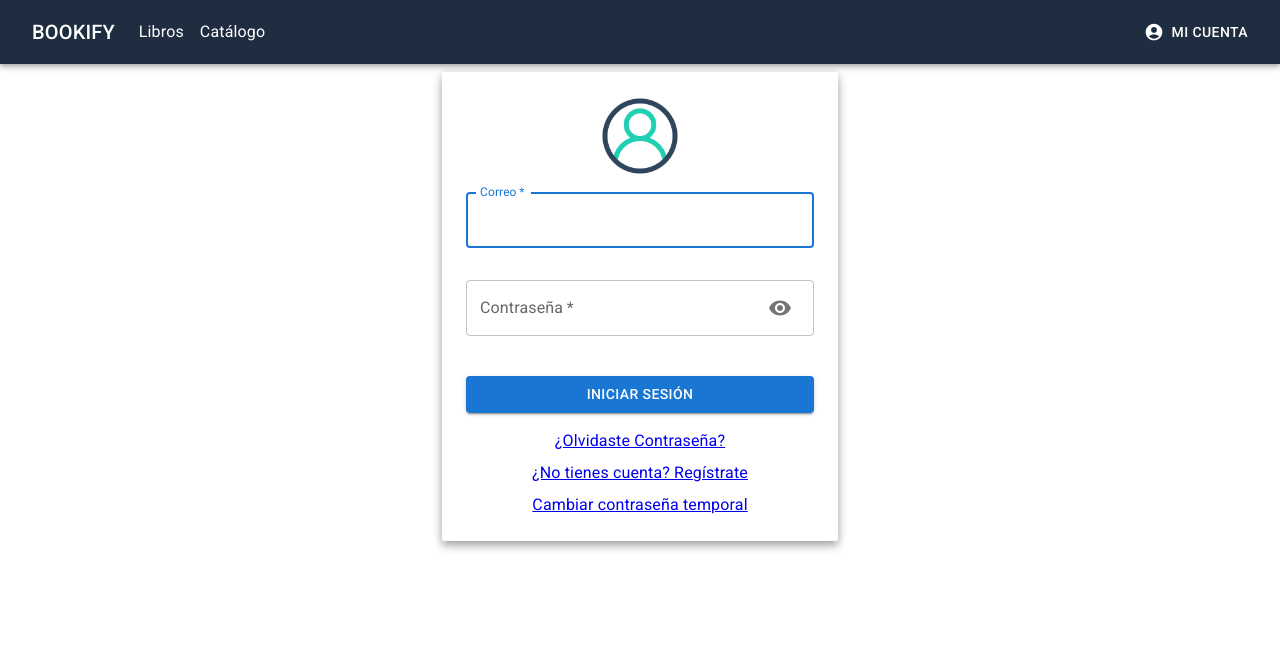
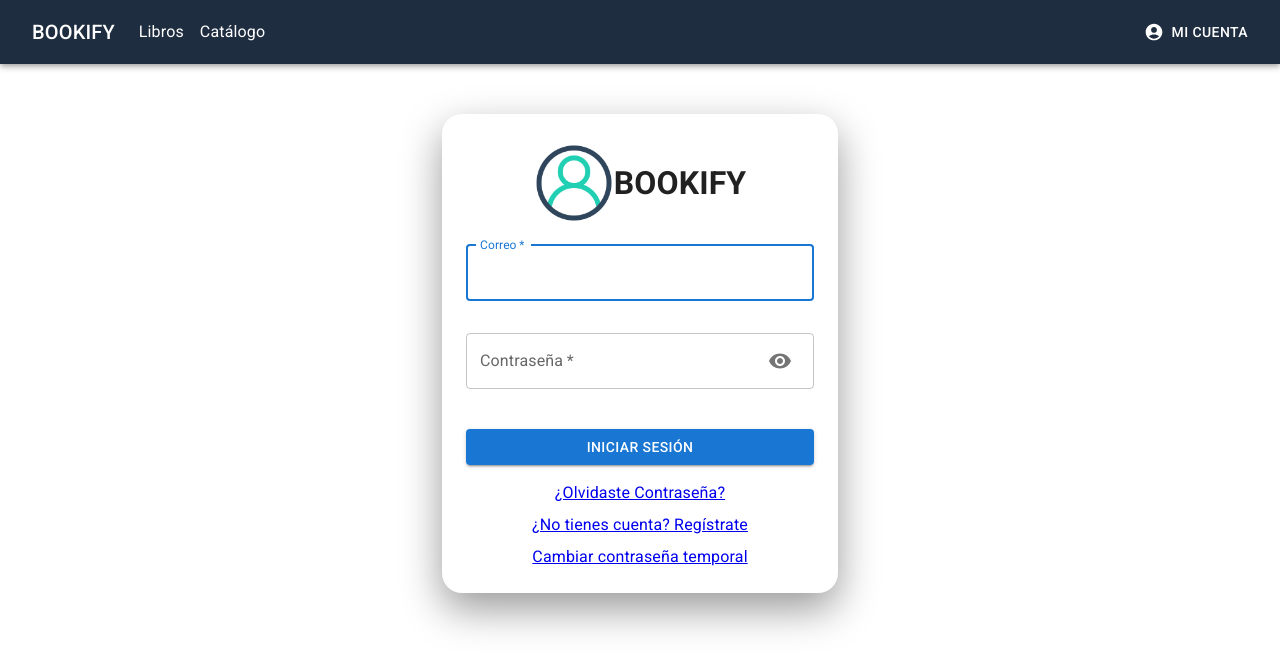
Before and after one commit to MarioElDestructorXD/Bookfy_Front, a React (Vite) app: page / in a window 1280 px wide. Shown: the top 670 px of the page. Built offline with nearby package versions, Linux system fonts and the light colour scheme.

Commit message:
[HOTFIX] Modificacion en la vista de login y en app.jsx

```diff
--- a/src/App.jsx
+++ b/src/App.jsx
@@ -13,16 +13,21 @@ import NotFound from "./pages/Errors/NotFound";
 import AdminRoute from "./Routers/AdminRoute";
 import ClientRoute from "./Routers/ClientRoute";
 import Unauthorized from "./pages/Errors/Unauthorized";
-import Catalogue from "./pages/Clients/Catalogue"
+import Catalogue from "./pages/Clients/Catalogue";
 import { useAuth } from './AuthContext';
 import ChancePassword from './pages/Clients/ChancePassword';
-
 
 export default function App() {
   const { isAuthenticated, userRole } = useAuth();
   const location = useLocation();
 
   const renderNavBar = () => {
+    // Ocultar NavBar si la ruta actual es "/login"
+    if (location.pathname === '/login') {
+      return null;
+    }
+
+    // Mostrar NavBar basado en la autenticación y rol de usuario
     if (isAuthenticated) {
       if (userRole === 'Admins') {
         return <AdminNavBar />;
@@ -37,7 +42,7 @@ export default function App() {
     <>
       {renderNavBar()}
       <Container>
-      <Routes>
+        <Routes>
           <Route path="/" element={<Login />} />
           <Route path="/login" element={<Login />} />
           <Route path="/catalogue" element={<Catalogue />} />
--- a/src/pages/Clients/Login.jsx
+++ b/src/pages/Clients/Login.jsx
@@ -81,7 +81,7 @@ export default function Login() {
         display: "flex",
         justifyContent: "center",
         alignItems: "center",
-        marginTop: "8px",
+        marginTop: "50px",
       }}
     >
       <Container maxWidth="xs">
@@ -92,13 +92,14 @@ export default function Login() {
             flexDirection: "column",
             alignItems: "center",
             padding: "24px",
-            boxShadow: "0px 4px 10px rgba(0, 0, 0, 0.4)",
-            borderRadius: "2px",
+            boxShadow: "0px 16px 40px rgba(0, 0, 0, 0.4)",
+            borderRadius: "20px",
             backgroundColor: "white",
           }}
         >
           <Box sx={{ flexGrow: 1, display: "flex", alignItems: "center" }}>
             <img src={Logo} alt="Logo" style={{ height: "80px" }} />
+            <h1>BOOKIFY</h1>
           </Box>
           <form noValidate onSubmit={handleSubmit}>
             <TextField
```
